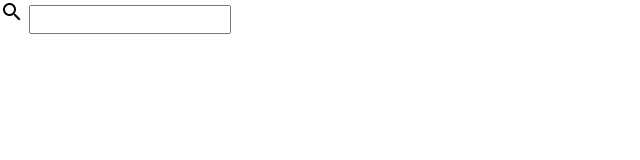
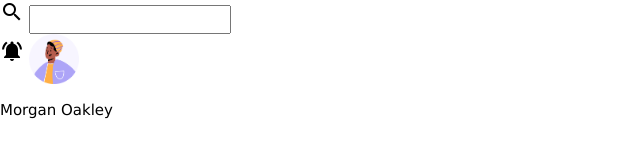
Before and after one commit to Chief-99/admin-dashboard, a plain HTML site: page index.html in a window 1280 px wide. Shown: the whole page, without its empty margins (0-640 px from the left). Drawn offline with nearby package versions, Linux system fonts and the light colour scheme.

Commit message:
feat:Add notifications and profile section to header

```diff
--- a/index.html
+++ b/index.html
@@ -19,6 +19,11 @@
                 <i class="material-icons search-icon">search</i>
                 <input type="search" name="search" id="searchbar">
             </div>
+            <div class="profile-section">
+                <i class="material-icons notifications-icon">notifications_active</i>
+                <img src="images/morgan-oakley-avatar.png" alt="An avatar of aman with a beanie" width="50em" height="50em">
+                <p class="profile-name">Morgan Oakley</p>
+            </div>
         </div>
     </header>
 
```
Also changed, not shown: images/morgan-oakley-avatar.png (added).
